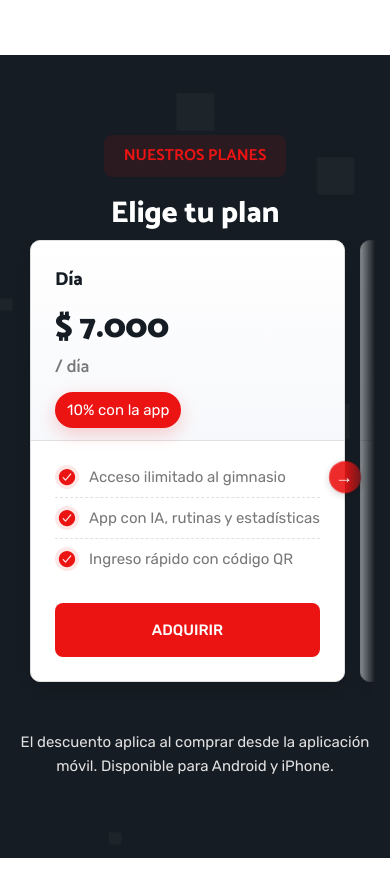
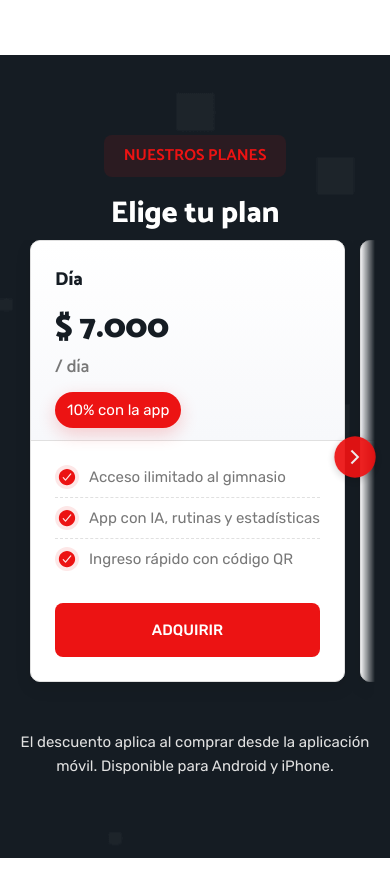
Before and after one commit to Joellizarazo1151874/web_gym, a PHP site: page / in a window 390 px wide. Shown: the part 4268-5149 px from the top of the page. Run offline with PHP 8.4, Linux system fonts and the light colour scheme.

Commit message:
atualizar

```diff
--- a/assets/css/style.css
+++ b/assets/css/style.css
@@ -828,8 +828,11 @@ body {
 }
 
 @media (max-width: 991px) {
+  #planes .container {
+    position: relative;
+  }
+
   #planes .pricing-list {
-    position: relative;
     padding-inline: 15px 50px;
     gap: 15px;
     scroll-snap-type: x mandatory;
@@ -838,51 +841,60 @@ body {
     overflow-x: auto;
     -webkit-overflow-scrolling: touch;
     /* Gradiente fade para indicar más contenido */
-    mask-image: linear-gradient(to right, black calc(100% - 30px), transparent 100%);
-    -webkit-mask-image: linear-gradient(to right, black calc(100% - 30px), transparent 100%);
-  }
-
-  /* Indicador de scroll (flecha) */
-  #planes .pricing-list::after {
-    content: '';
+    mask-image: linear-gradient(to right, black calc(100% - 15px), transparent 100%);
+    -webkit-mask-image: linear-gradient(to right, black calc(100% - 15px), transparent 100%);
+  }
+
+  /* Botón de scroll (flecha) - fijo en el lado derecho del contenedor visible */
+  .pricing-scroll-btn {
     position: absolute;
     right: 15px;
     top: 50%;
     transform: translateY(-50%);
-    width: 30px;
-    height: 30px;
+    width: 40px;
+    height: 40px;
     background-color: var(--coquelicot);
+    color: var(--white);
     border-radius: 50%;
     display: flex;
     align-items: center;
     justify-content: center;
-    z-index: 2;
-    pointer-events: none;
+    z-index: 10;
+    cursor: pointer;
+    border: none;
     box-shadow: 0 2px 8px rgba(0, 0, 0, 0.2);
     animation: pulse-scroll 2s ease-in-out infinite;
-  }
-
-  #planes .pricing-list::before {
-    content: '→';
-    position: absolute;
-    right: 22px;
-    top: 50%;
-    transform: translateY(-50%);
-    color: var(--white);
-    font-size: 18px;
-    font-weight: bold;
-    z-index: 3;
-    pointer-events: none;
+    transition: var(--transition-1);
+    padding: 0;
+  }
+
+  .pricing-scroll-btn ion-icon {
+    font-size: 20px;
+  }
+
+  .pricing-scroll-btn:hover {
+    background-color: hsl(0, 85%, 45%);
+    transform: translateY(-50%) scale(1.1);
+  }
+
+  .pricing-scroll-btn:focus {
+    outline: 2px solid var(--white);
+    outline-offset: 2px;
+  }
+
+  .pricing-scroll-btn:active {
+    background-color: hsl(0, 85%, 45%);
+    transform: translateY(-50%) scale(0.95);
   }
 
   @keyframes pulse-scroll {
     0%, 100% {
-      opacity: 0.7;
+      opacity: 0.8;
       transform: translateY(-50%) scale(1);
     }
     50% {
       opacity: 1;
-      transform: translateY(-50%) scale(1.1);
+      transform: translateY(-50%) scale(1.05);
     }
   }
 
@@ -900,10 +912,18 @@ body {
     max-width: 100%;
   }
 
-  /* Ocultar indicador cuando se llega al final */
-  #planes .pricing-list.scrolled-to-end::after,
-  #planes .pricing-list.scrolled-to-end::before {
-    display: none;
+  /* Ocultar botón cuando se llega al final */
+  #planes .container.scrolled-to-end .pricing-scroll-btn {
+    opacity: 0;
+    visibility: hidden;
+    pointer-events: none;
+  }
+
+  /* Ocultar en desktop */
+  @media (min-width: 992px) {
+    .pricing-scroll-btn {
+      display: none;
+    }
   }
 }
 
--- a/assets/js/script.js
+++ b/assets/js/script.js
@@ -151,13 +151,16 @@ initCarousel3D();
  * Scroll indicator for pricing cards on mobile
  */
 const pricingList = document.querySelector("#planes .pricing-list");
-if (pricingList) {
+const planesContainer = document.querySelector("#planes .container");
+const pricingScrollBtn = document.querySelector(".pricing-scroll-btn");
+
+if (pricingList && planesContainer) {
   const checkScrollEnd = function() {
     const isAtEnd = pricingList.scrollWidth - pricingList.scrollLeft <= pricingList.clientWidth + 10;
     if (isAtEnd) {
-      pricingList.classList.add("scrolled-to-end");
+      planesContainer.classList.add("scrolled-to-end");
     } else {
-      pricingList.classList.remove("scrolled-to-end");
+      planesContainer.classList.remove("scrolled-to-end");
     }
   };
 
@@ -167,4 +170,18 @@ if (pricingList) {
   // Check on load and resize
   checkScrollEnd();
   window.addEventListener("resize", checkScrollEnd);
+
+  // Funcionalidad del botón de scroll
+  if (pricingScrollBtn) {
+    pricingScrollBtn.addEventListener("click", function(e) {
+      e.preventDefault();
+      const scrollAmount = pricingList.clientWidth * 0.85; // 85% del ancho visible (mismo que min-width de las tarjetas)
+      pricingList.scrollBy({
+        left: scrollAmount,
+        behavior: 'smooth'
+      });
+      // Quitar el focus para que no se quede el estilo de hover/focus
+      this.blur();
+    });
+  }
 }
--- a/index.html
+++ b/index.html
@@ -558,6 +558,11 @@
 
           </ul>
 
+          <!-- Botón flecha para scroll en móvil -->
+          <button class="pricing-scroll-btn" aria-label="Siguiente tarjeta" id="pricing-scroll-btn">
+            <ion-icon name="chevron-forward-sharp" aria-hidden="true"></ion-icon>
+          </button>
+
           <p class="section-text" style="margin-top: 16px;">
             El descuento aplica al comprar desde la aplicación móvil. Disponible para Android y iPhone.
           </p>
```
